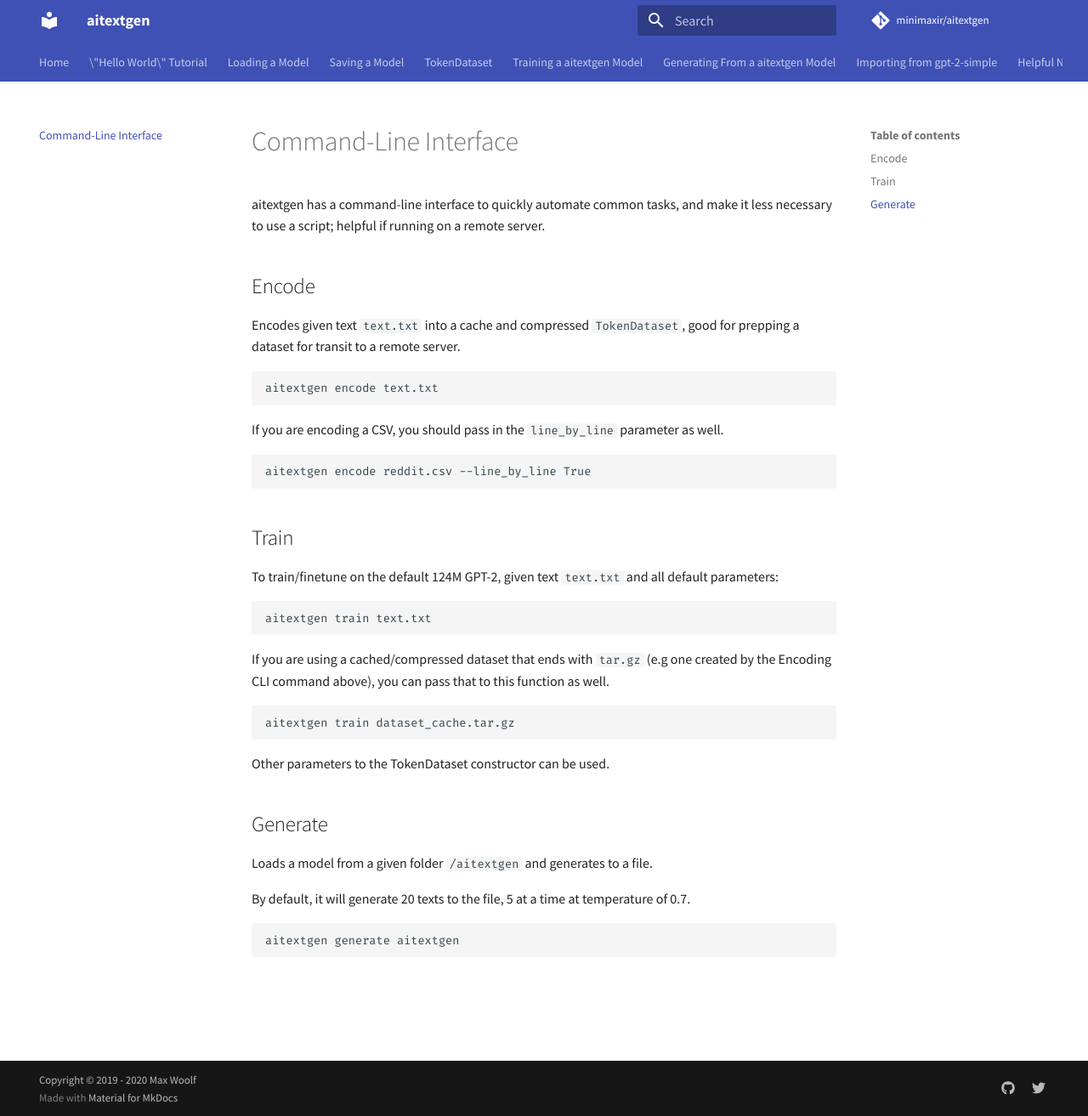
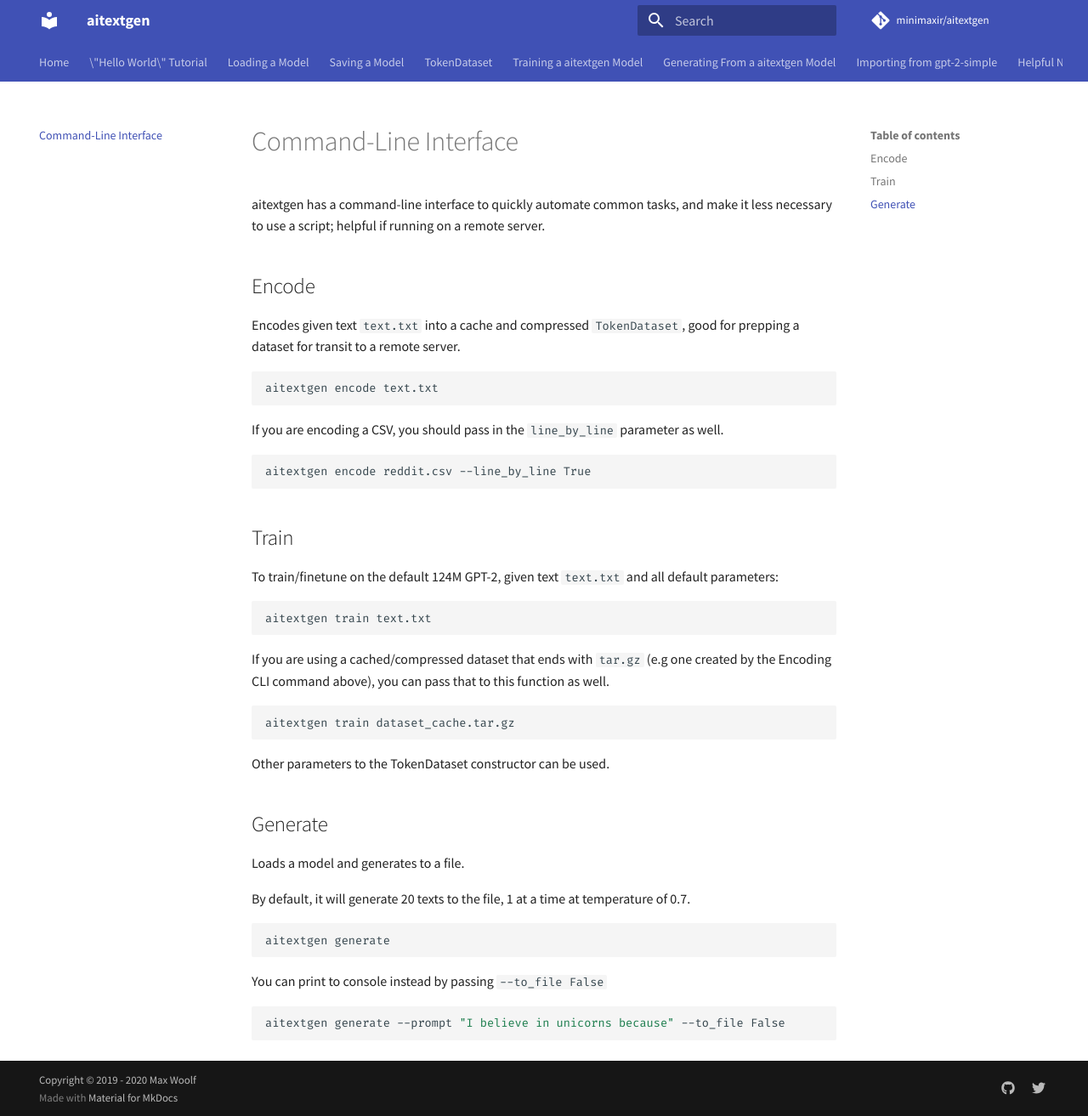
Before and after one commit to minimaxir/aitextgen, an MkDocs documentation site: the page built from docs/cli.md, in a window 1280 px wide and 1313 px high. Shown: the whole window at 85% size. Built offline with MkDocs 1.6.1 and Material for MkDocs 9.7.7, drawn with Linux system fonts in a browser that asks for light colours; comment, search, counter and statistics services are not loaded.

````diff
--- a/docs/cli.md
+++ b/docs/cli.md
@@ -34,10 +34,16 @@ Other parameters to the TokenDataset constructor can be used.
 
 ## Generate
 
-Loads a model from a given folder `/aitextgen` and generates to a file.
+Loads a model and generates to a file.
 
-By default, it will generate 20 texts to the file, 5 at a time at temperature of 0.7.
+By default, it will generate 20 texts to the file, 1 at a time at temperature of 0.7.
 
 ```sh
-aitextgen generate aitextgen
+aitextgen generate
 ```
+
+You can print to console instead by passing `--to_file False`
+
+```sh
+aitextgen generate --prompt "I believe in unicorns because" --to_file False
+```
````
Also changed, not shown: docs/gpt-2-simple.md (added, +13 -0 lines).
